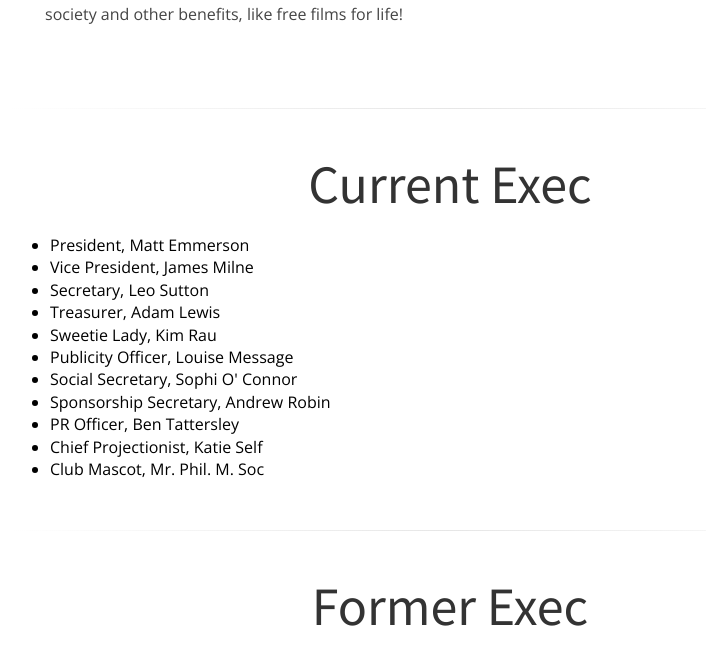
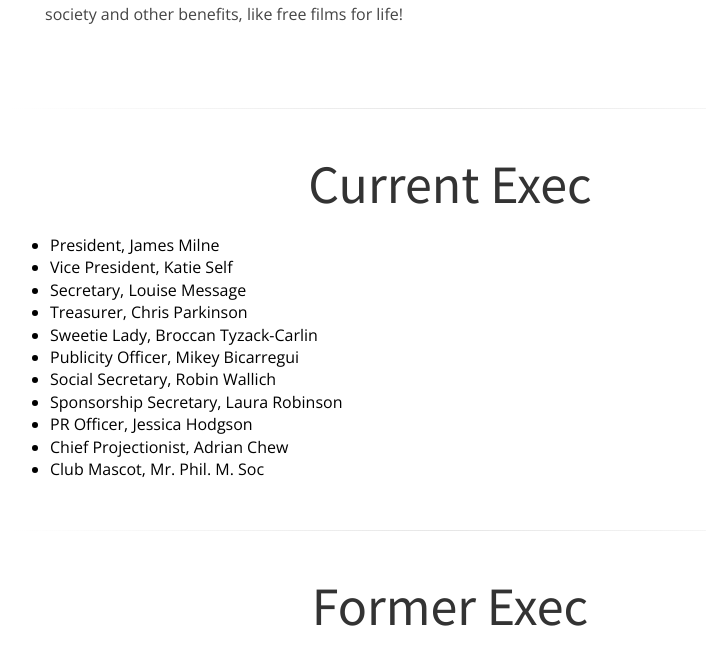
Before and after one commit to cgparkinson/filmsoc, a PHP site: page /exec/ in a window 1280 px wide. Shown: the part 800-1453 px from the top of the page, without its empty margins (190-896 px from the left). Run offline with PHP 8.4, Linux system fonts and the light colour scheme; some libraries are stand-ins or nearby versions.

Commit message:
Update index.php
Updated names

```diff
--- a/exec/index.php
+++ b/exec/index.php
@@ -54,16 +54,16 @@
 		<section>
 			<h2>Current Exec</h2>
 			<ul id="exec_members">
-				<li>President, Matt Emmerson</li>
-				<li>Vice President, James Milne</li>
-				<li>Secretary, Leo Sutton</li>
-				<li>Treasurer, Adam Lewis</li>
-				<li>Sweetie Lady, Kim Rau</li>
-				<li>Publicity Officer, Louise Message</li>
-				<li>Social Secretary, Sophi O' Connor</li>
-				<li>Sponsorship Secretary, Andrew Robin</li>
-				<li>PR Officer, Ben Tattersley</li>
-				<li>Chief Projectionist, Katie Self</li>
+				<li>President, James Milne</li>
+				<li>Vice President, Katie Self</li>
+				<li>Secretary, Louise Message</li>
+				<li>Treasurer, Chris Parkinson</li>
+				<li>Sweetie Lady, Broccan Tyzack-Carlin</li>
+				<li>Publicity Officer, Mikey Bicarregui</li>
+				<li>Social Secretary, Robin Wallich</li>
+				<li>Sponsorship Secretary, Laura Robinson</li>
+				<li>PR Officer, Jessica Hodgson</li>
+				<li>Chief Projectionist, Adrian Chew</li>
 				<li>Club Mascot, Mr. Phil. M. Soc </li>
 			</ul>
 		</section>
```
